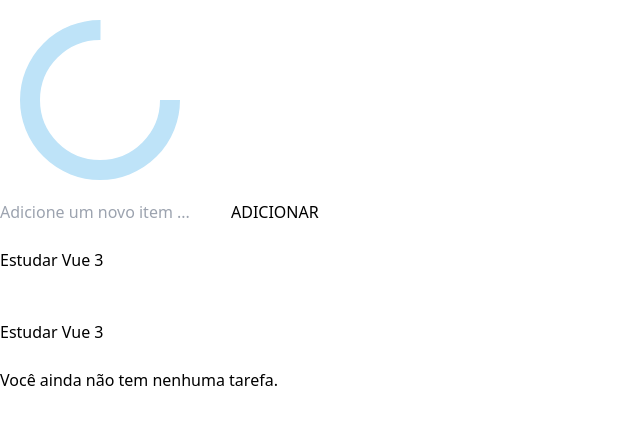
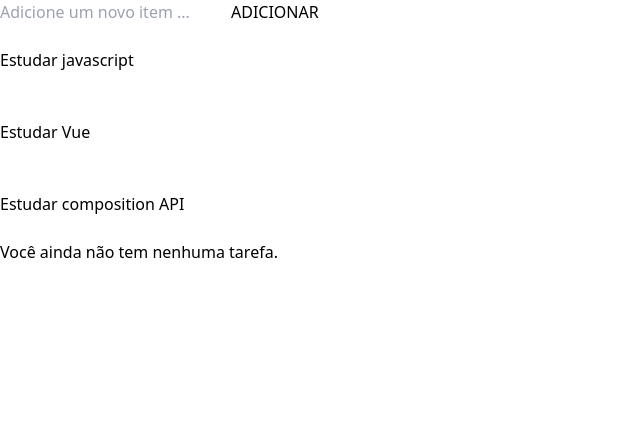
Before and after one commit to victooriki/VueTodoList, a Vue app: page / in a window 1280 px wide. Shown: the top 424 px of the page, without its empty margins (0-640 px from the left). Built offline with nearby package versions, Linux system fonts and the light colour scheme; data requests are answered from the project's data file.

Commit message:
state vuex e list all todos

```diff
--- a/package.json
+++ b/package.json
@@ -11,7 +11,8 @@
     "axios": "^1.6.8",
     "core-js": "^3.8.3",
     "vue": "^3.2.13",
-    "vue-router": "^4.3.2"
+    "vue-router": "^4.3.2",
+    "vuex": "^4.0.0"
   },
   "devDependencies": {
     "@babel/core": "^7.12.16",
@@ -19,6 +20,7 @@
     "@vue/cli-plugin-babel": "~5.0.0",
     "@vue/cli-plugin-eslint": "~5.0.0",
     "@vue/cli-plugin-router": "~5.0.0",
+    "@vue/cli-plugin-vuex": "~5.0.0",
     "@vue/cli-service": "~5.0.0",
     "autoprefixer": "^10.4.19",
     "eslint": "^7.32.0",
--- a/src/App.vue
+++ b/src/App.vue
@@ -2,13 +2,15 @@
   <div class="px-3 py-10 md:px-10">
     <div class="w-full sm:w-1/2 lg:w-1/3 mx-auto">
 
-      <Spinner />
+      <Spinner v-if="loading" />
 
-      <TodoForm />
+      <template v-else>
+        <TodoForm />
 
-      <TodoItens />
+        <TodoItens />
 
-      <TodoEmpty />
+        <TodoEmpty />
+      </template>
     </div>
   </div>
 </template>
@@ -22,23 +24,22 @@ import axios from 'axios'
 
 export default {
   name: 'App',
-  components: {
-    Spinner,
-    TodoForm,
-    TodoItens,
-    TodoEmpty,
-  },
+  components: { Spinner, TodoForm, TodoItens, TodoEmpty },
 
   data() {
     return {
-      todos: [],
+      loading: false
     }
   },
 
   created() {
+    this.loading = true
     axios.get('http://localhost:3000/todos')
       .then(response => {
-        this.todos = response.data
+        this.$store.commit('StoreTodos', response.data)
+      })
+      .finally(() => {
+        this.loading = false
       })
   },
 }
--- a/src/components/TodoItem.vue
+++ b/src/components/TodoItem.vue
@@ -12,7 +12,7 @@
             </div>
 
             <div class="w-full">
-                <input type="text" placeholder="Digite a sua tarefa" value="Estudar Vue 3"
+                <input type="text" placeholder="Digite a sua tarefa" :value="todo.title"
                     class="bg-gray-300 placeholder-gray-500 text-gray-700 font-light focus:outline-none block w-full appearance-none leading-normal mr-3">
             </div>
 
@@ -29,3 +29,14 @@
         </div>
     </div>
 </template>
+
+<script>
+    export default {
+        props: {
+            todo: {
+                type: Object,
+                default: () => ({})
+            }
+        }
+    }
+</script>
--- a/src/components/TodoItens.vue
+++ b/src/components/TodoItens.vue
@@ -1,7 +1,10 @@
 <template>
     <div class="space-y-2">
-        <TodoItem />
-        <TodoItem />
+        <TodoItem
+            v-for="todo in $store.state.todos"
+            :key="todo.id"
+            :todo="todo"
+        />
     </div>
 </template>
 
--- a/src/main.js
+++ b/src/main.js
@@ -2,5 +2,6 @@ import { createApp } from 'vue'
 import App from './App.vue'
 import '@/assets/css/main.css'
 import router from './router'
+import store from './store'
 
-createApp(App).use(router).mount('#app')
+createApp(App).use(store).use(router).mount('#app')
--- /dev/null
+++ b/src/store/index.js
@@ -0,0 +1,18 @@
+import { createStore } from 'vuex'
+
+export default createStore({
+  state: {
+    todos: []
+  },
+  mutations: {
+    StoreTodos(state, data) {
+      state.todos = data
+    }
+  },
+  getters: {
+  },
+  actions: {
+  },
+  modules: {
+  }
+})
```
Also changed, not shown: 1 other file (tests, documents, lock files or other folders).
